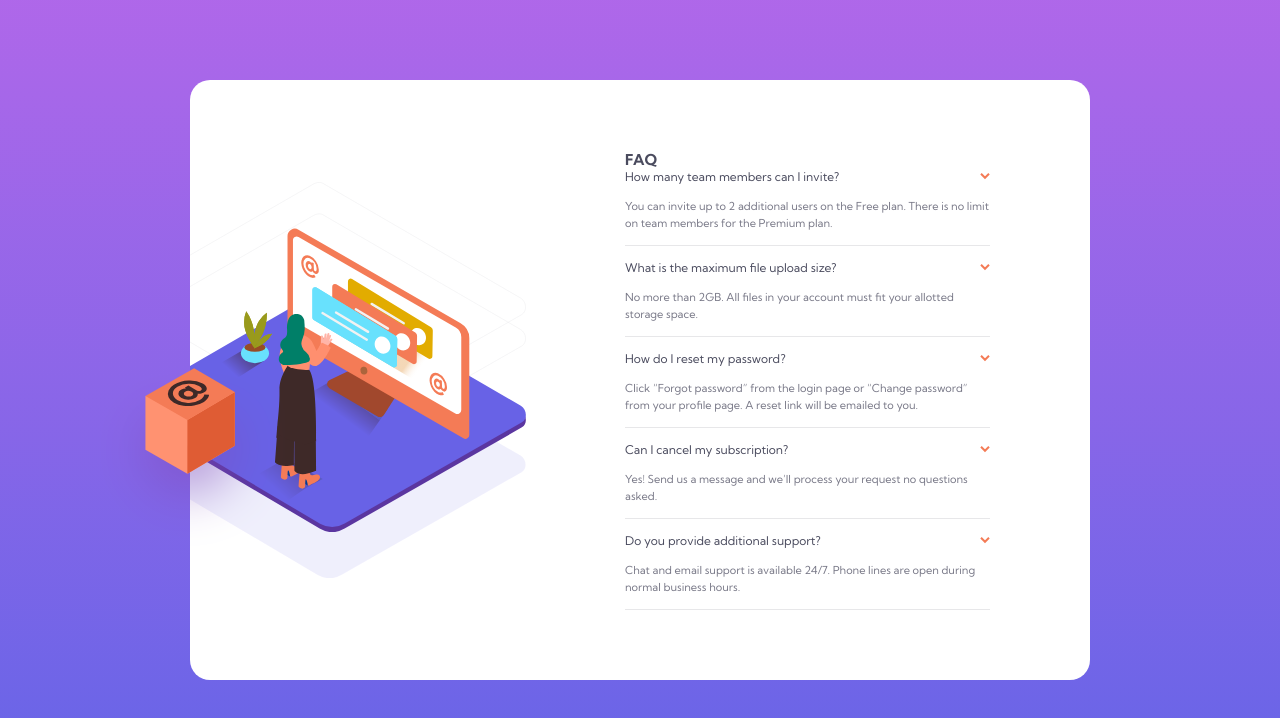
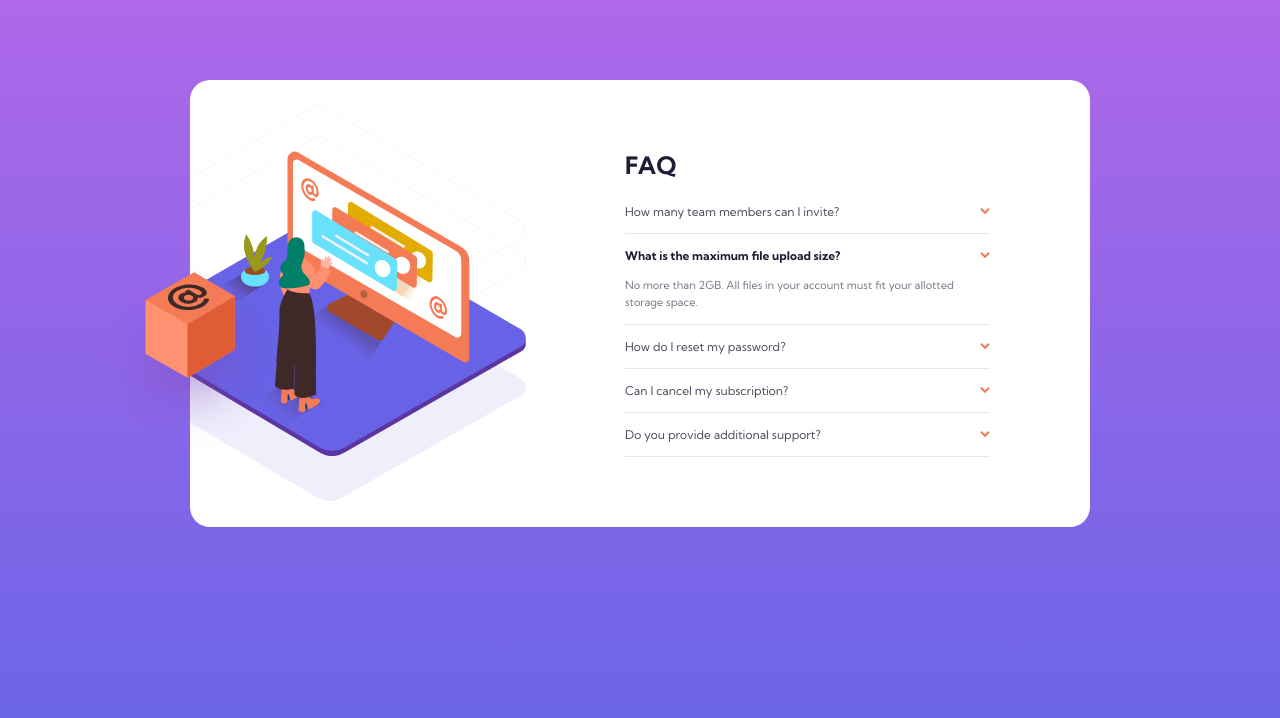
Before and after one commit to subu-v/faq-accordian-component, a plain HTML site: page index.html in a window 1280 px wide. Drawn offline with Linux system fonts and the light colour scheme.

Commit message:
The design state completed

```diff
--- a/index.html
+++ b/index.html
@@ -54,7 +54,7 @@
         />
       </div>
       <div class="card__text">
-        <h1>FAQ</h1>
+        <h1 class="heading-primary">FAQ</h1>
         <div class="accordian">
           <div class="accordian__item">
             <h2>
@@ -63,7 +63,7 @@
               </button>
             </h2>
             <div class="accordian__collapse">
-              <div class="accordian__content">
+              <div class="accordian__content hide">
                 You can invite up to 2 additional users on the Free plan. There
                 is no limit on team members for the Premium plan.
               </div>
@@ -71,7 +71,7 @@
           </div>
           <div class="accordian__item">
             <h2>
-              <button class="accordian__question">
+              <button class="accordian__question open">
                 What is the maximum file upload size?
               </button>
             </h2>
@@ -89,7 +89,7 @@
               </button>
             </h2>
             <div class="accordian__collapse">
-              <div class="accordian__content">
+              <div class="accordian__content hide">
                 Click “Forgot password” from the login page or “Change password”
                 from your profile page. A reset link will be emailed to you.
               </div>
@@ -102,7 +102,7 @@
               </button>
             </h2>
             <div class="accordian__collapse">
-              <div class="accordian__content">
+              <div class="accordian__content hide">
                 Yes! Send us a message and we’ll process your request no
                 questions asked.
               </div>
@@ -115,7 +115,7 @@
               </button>
             </h2>
             <div class="accordian__collapse">
-              <div class="accordian__content">
+              <div class="accordian__content hide">
                 Chat and email support is available 24/7. Phone lines are open
                 during normal business hours.
               </div>
```
